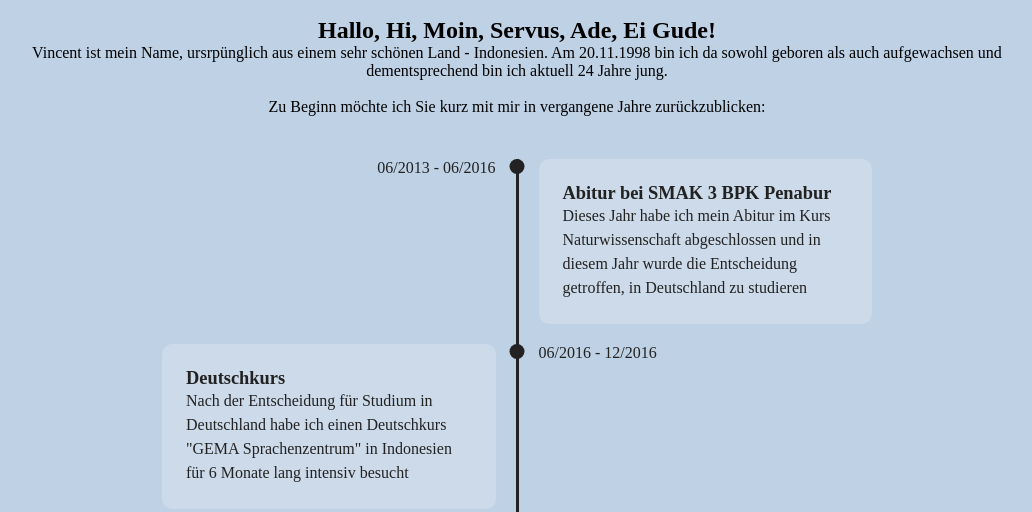
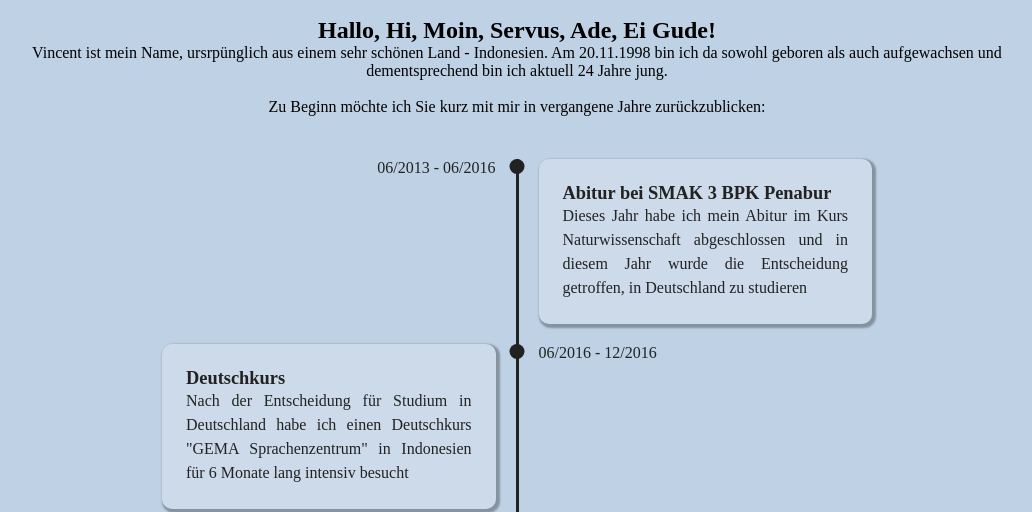
Before and after one commit to doppelvincent/aboutvincent, a plain HTML site: page index.html in a window 1280 px wide. Shown: the part 355-867 px from the top of the page, without its empty margins (123-1155 px from the left). Drawn offline with Linux system fonts and the light colour scheme.

Commit message:
taking out timeline div from intro-text div and text align timeline__paragraph to justify

```diff
--- a/styles.css
+++ b/styles.css
@@ -14,6 +14,7 @@ body {
   --hover-color: lightgrey
   --txt-primary: #f7f7f7;
   --txt-secondary: #222222;
+  --box-shadow: 2px 2px 2px 2px rgba(0, 0, 0, 0.3);
 }
 .container {
   width: 100%;
@@ -69,16 +70,18 @@ body {
   display: grid;
   grid-template-columns: 1fr 3px 1fr;
   color: var(--txt-secondary);
+
 }
 
 .timeline__component {
   margin: 0 20px 20px 20px;
+  align-items: center;
 }
 
 .timeline__component--bg {
   padding: 1.5em;
   background-color: rgba(255,255,255,0.2);
-  box-shadow: 0 0 5px egba(0,0,0, 0.2);
+  box-shadow: var(--box-shadow);
   border-radius: 10px;
 }
 
@@ -120,6 +123,7 @@ body {
 
 .timeline__paragraph {
   line-height: 1.5;
+  text-align: justify;
 }
 /*  */
 .intro-text {
```
